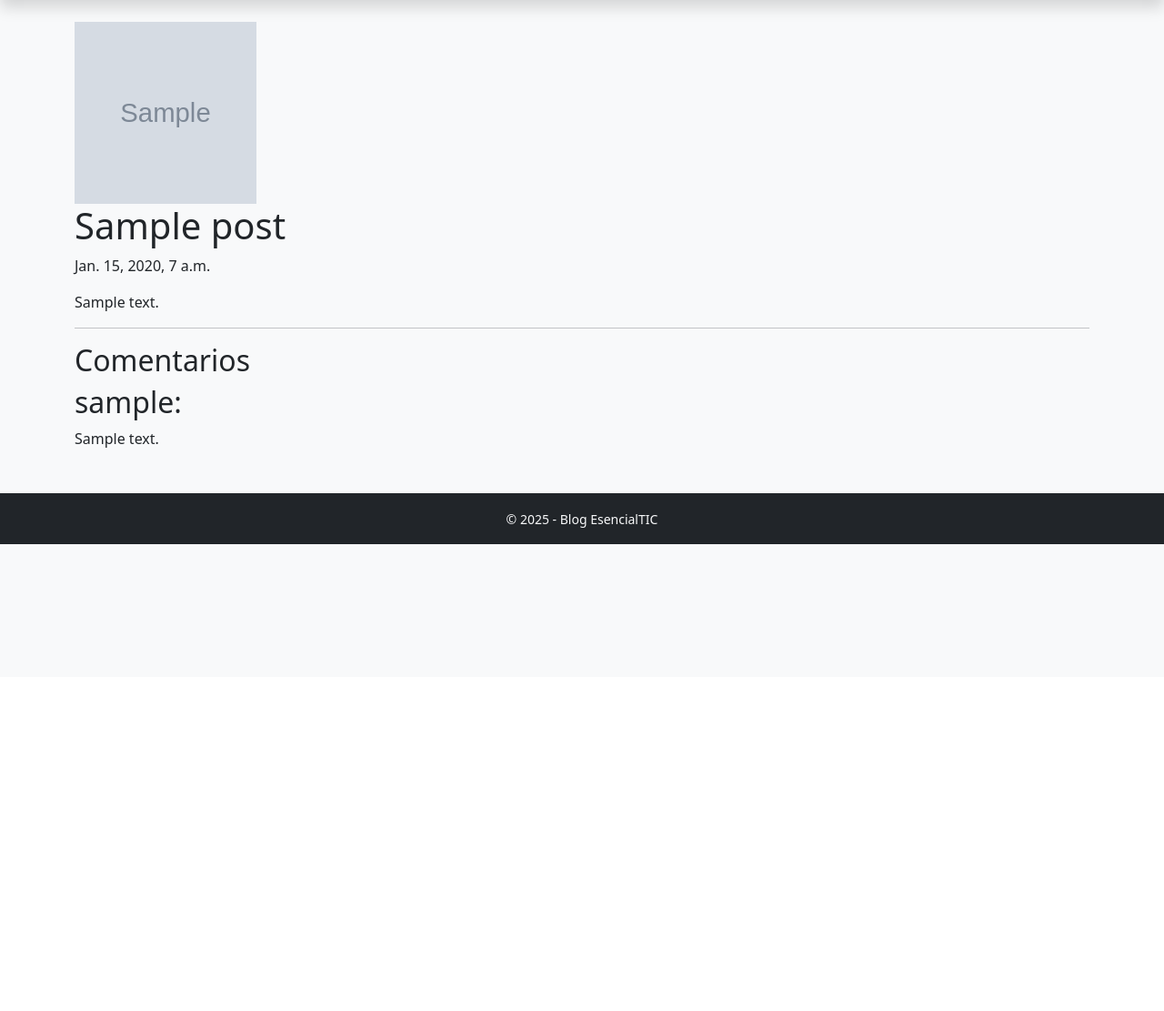
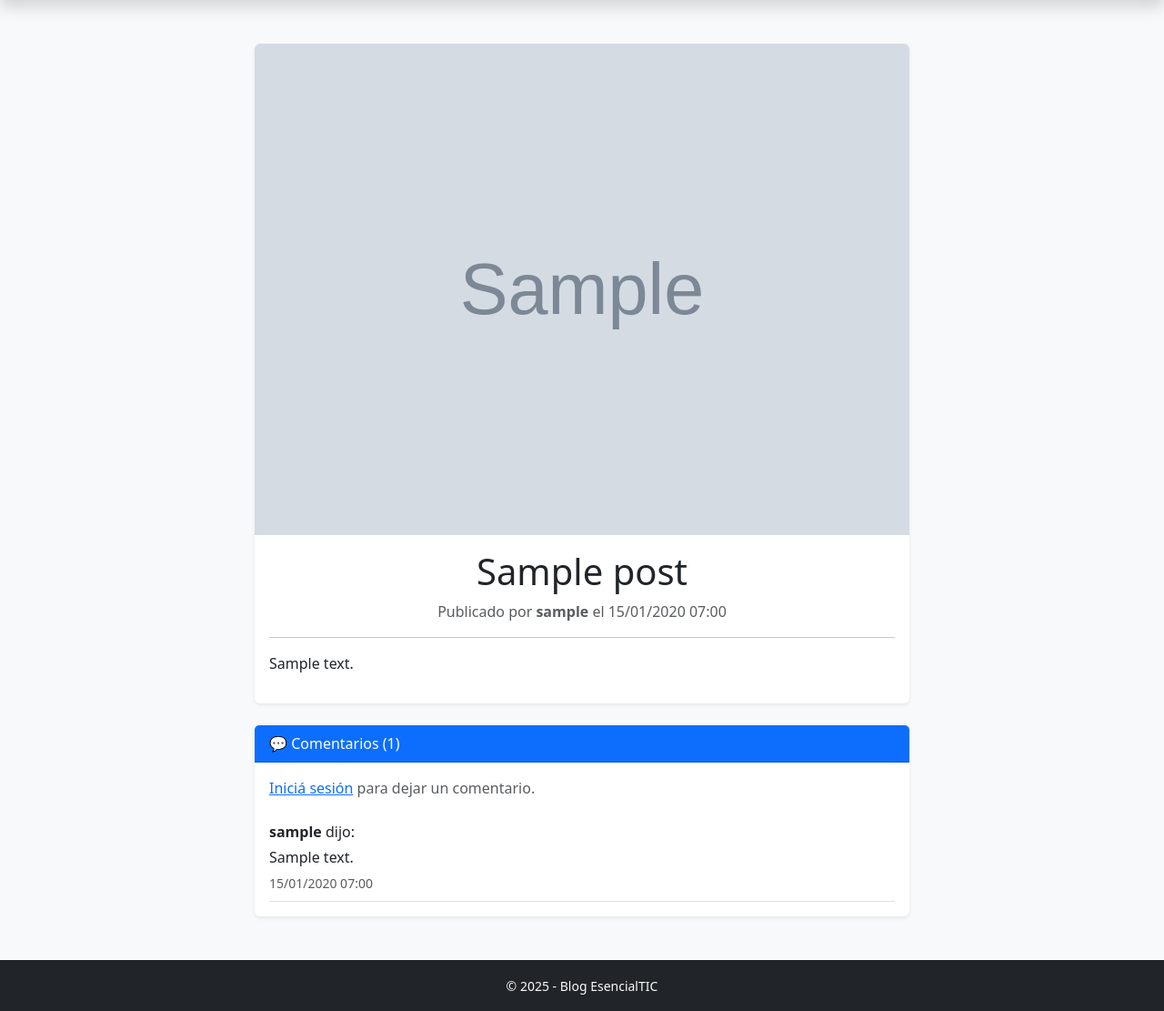
Before and after one commit to sergiorioscomar/blog, a Django app: page /blog/post/1 in a window 1280 px wide. Shown: the part 56-1167 px from the top of the page at 91% size. Before the commit the page ends 654 px from the top, so only its background shows below. Run offline with Django 5.2, Linux system fonts and the light colour scheme; tables that the repository leaves empty hold one stand-in row (values such as "Sample post"); grey boxes marked "Sample" are stand-in pictures.

Commit message:
post detail

```diff
--- a/django_project/apps/blog/templates/post_detail.html
+++ b/django_project/apps/blog/templates/post_detail.html
@@ -1,38 +1,78 @@
 {% extends 'base.html' %}
 {% load static %}
 
-{% block content%}
+{% block content %}
+<div class="container my-5">
+    <div class="row justify-content-center">
+        <div class="col-lg-8">
+
+            <!-- Post principal -->
+            <div class="card shadow-sm border-0 mb-4">
                 {% if posts.imagen %}
-        <img src="{{ posts.imagen.url }}" alt="" width="200px" height="200px">
+                <img src="{{ posts.imagen.url }}" class="card-img-top img-fluid rounded-top" alt="{{ posts.titulo }}">
                 {% endif %}
-    <h1>{{ posts.titulo }}</h1>
-    <p>{{ posts.fecha_creacion }}</p>
-    <p>{{ posts.contenido }}</p>
-
+                <div class="card-body">
+                    <h1 class="card-title text-center">{{ posts.titulo }}</h1>
+                    <p class="text-muted text-center mb-2">
+                        Publicado por <strong>{{ posts.autor }}</strong> el {{ posts.fecha_creacion|date:"d/m/Y H:i" }}
+                    </p>
+                    <hr>
+                    <p class="card-text fs-5">{{ posts.contenido|linebreaks }}</p>
 
                     {% if user.is_authenticated and user == posts.autor %}
-                <h2><a href="{% url 'post-delete' posts.id %}">Eliminar</a></h2>
-                <h2><a href="{% url 'post-update' posts.id %}">Modificar</a></h2>
+                        <div class="d-flex justify-content-end gap-2 mt-3">
+                            <a href="{% url 'post-update' posts.id %}" class="btn btn-warning btn-sm">✏️ Editar</a>
+                            <a href="{% url 'post-delete' posts.id %}" class="btn btn-danger btn-sm">🗑️ Eliminar</a>
+                        </div>
                     {% endif %}
+                </div>
+            </div>
 
-    <hr>
-    <h2> Comentarios </h2>
+            <!-- Comentarios -->
+            <div class="card shadow-sm border-0">
+                <div class="card-header bg-primary text-white">
+                    💬 Comentarios ({{ posts.comentarios.count }})
+                </div>
+                <div class="card-body">
 
                     {% if user.is_authenticated %}
-        <form action="{% url 'comentar-post' posts.id %}" method="post">
+                        <form action="{% url 'comentar-post' posts.id %}" method="post" class="mb-4">
                             {% csrf_token %}
+                            <div class="mb-3">
                                 {{ form.contenido }}
-            <button type="submit"> comentar </button>
+                                {% if form.contenido.errors %}
+                                    <div class="text-danger small">{{ form.contenido.errors }}</div>
+                                {% endif %}
+                            </div>
+                            <button type="submit" class="btn btn-success">Comentar</button>
                         </form>
+                    {% else %}
+                        <p class="text-muted">
+                            <a href="{% url 'login' %}">Iniciá sesión</a> para dejar un comentario.
+                        </p>
                     {% endif %}
 
                     {% for comentario in posts.comentarios.all %}
-        <h2>{{ comentario.autor }}:</h2> {{ comentario.contenido }} <br>
+                        <div class="border-bottom py-2">
+                            <p class="mb-1"><strong>{{ comentario.autor }}</strong> dijo:</p>
+                            <p class="mb-1">{{ comentario.contenido }}</p>
+                            <small class="text-muted">{{ comentario.fecha_creacion|date:"d/m/Y H:i" }}</small>
+
                             {% if user.is_authenticated and user == posts.autor %}
-                    <a href=""> Eliminar</a>
-                    <a href=""> Modificar</a>
+                                <div class="mt-1">
+                                    <a href="#" class="text-warning small me-2">Editar</a>
+                                    <a href="#" class="text-danger small">Eliminar</a>
+                                </div>
                             {% endif %}
-
+                        </div>
+                    {% empty %}
+                        <p class="text-muted">Todavía no hay comentarios. ¡Sé el primero!</p>
                     {% endfor %}
 
+                </div>
+            </div>
+
+        </div>
+    </div>
+</div>
 {% endblock %}
```
Lines whose indentation alone changed are shown as unchanged.
